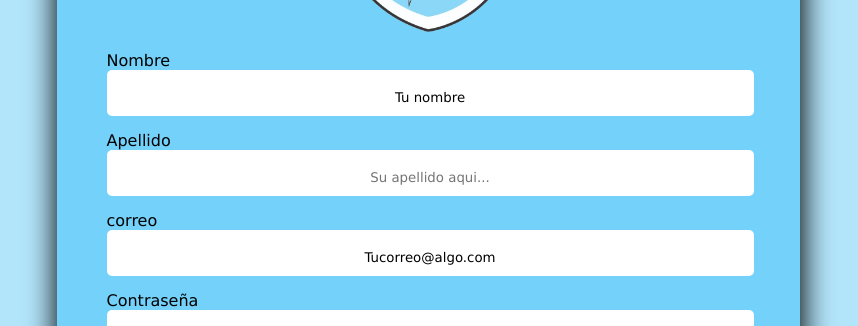
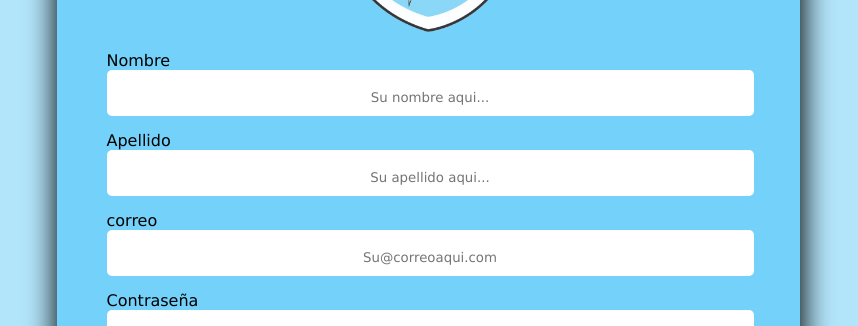
Before and after one commit to Reverie22/booky, a React (Create React App) app: page /LoginScreen in a window 1280 px wide. Shown: the part 312-638 px from the top of the page, without its empty margins (212-1070 px from the left). Built offline with nearby package versions, Linux system fonts and the light colour scheme; what reactfire would draw is missing.

Commit message:
Rearmando Formulario.

```diff
--- a/src/Components/LoginComponent.js
+++ b/src/Components/LoginComponent.js
@@ -6,38 +6,17 @@ import { Formik, Form, ErrorMessage, Field } from 'formik';
 
 
 
+
 const Formulario = () => {
   const [formularioenviado, cambiarformularioenviado] = useState(false);
 	return (
-    <Formik
-    initialValues={{
-      nombre:'Tu nombre',
-      correo: 'Tucorreo@algo.com'
-    }}
-
-
-
-
-    onSubmit={(valores)=>{
-
-
-      console.log(valores);
-      console.log('form enviado');
-      cambiarformularioenviado(true);
-      console.log(cambiarformularioenviado);
-
-
-
-    }}
-
-    >
-		{( values,handleChange, handleBlur)=> (
+    <div className='container'>
  <div className='fondo'>
- <Form>
+ <form>
  <img src={logo} className='logo' alt="logo" />
    <div className='campos'>
      <label className='labels' htmlFor='nombre'>Nombre</label>
-     <Field
+     <input
      className='inputs'
      type='text'
      id='nombre'
@@ -47,7 +26,7 @@ const Formulario = () => {
    </div>
    <div className='campos'>
      <label className='labels' htmlFor='Apellido'>Apellido</label>
-     <Field
+     <input
      className='inputs'
      type='text'
      id='Apellido'
@@ -57,7 +36,7 @@ const Formulario = () => {
    </div>
    <div className='campos'>
      <label className='labels' htmlFor='correo'>correo</label>
-     <Field
+     <input
      className='inputs'
      type='email'
      id='correo'
@@ -67,7 +46,7 @@ const Formulario = () => {
    </div>
    <div className='campos'>
      <label className='labels' htmlFor='contraseña'>Contraseña</label>
-     <Field
+     <input
      className='inputs'
      type='password'
      id='contraseña'
@@ -76,12 +55,11 @@ const Formulario = () => {
      />
    </div>
    <button type='submit'>Enviar</button>
-   {formularioenviado && <p className='Enviado'>Formulario enviado con exito!</p>}
- </Form>
+ </form>
  </div>
-    )}
 
-      </Formik>
+
+      </div>
 	);
 }
 
```
